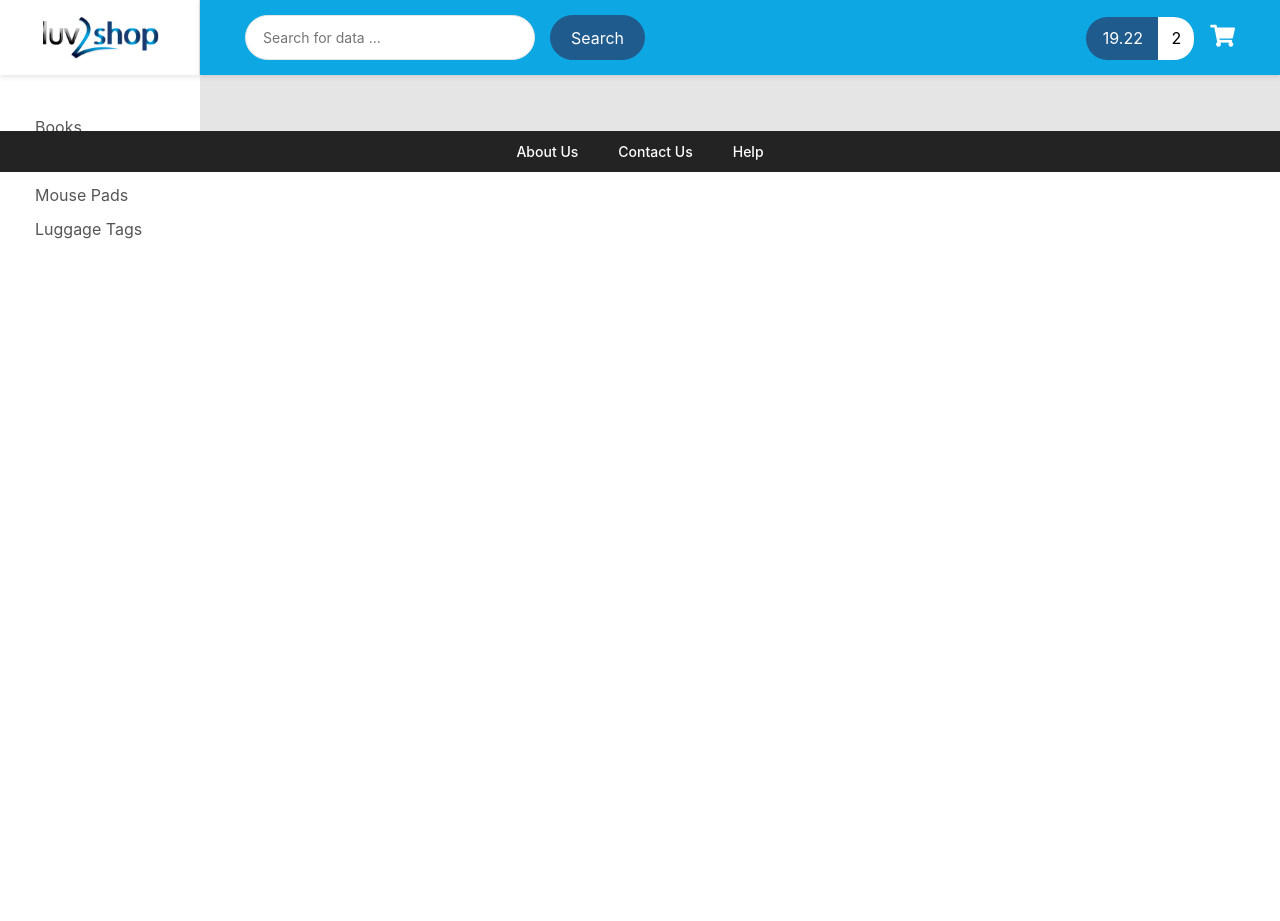
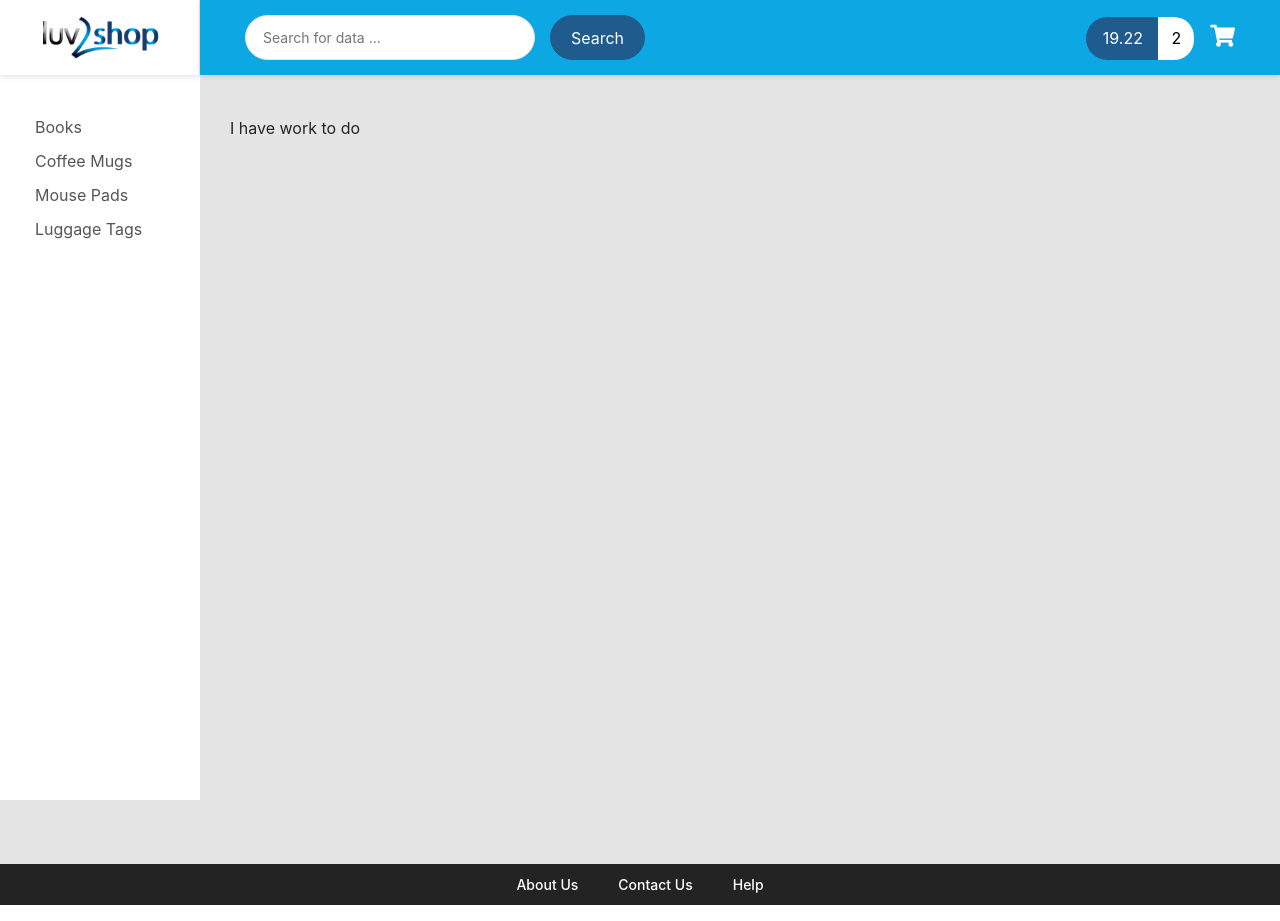
Before and after one commit to mListek/angular-ecommerce, an Angular app: page / in a window 1280 px wide. Before the commit the page ends 800 px from the top, so only its background shows below. Built offline with nearby package versions, Linux system fonts and the light colour scheme; no server answers.

Commit message:
created product-list-grid and added a reference in product-list.component.ts

```diff
--- /dev/null
+++ b/src/app/components/product-list/product-list-grid.component.html
@@ -0,0 +1,10 @@
+<div class="main-content">
+    <div class="section-content section-content-p30">
+        <div class="container-fluid">
+            <div class="row">
+                <!-- loop over the collection of products -->
+                <p>I have work to do</p>
+            </div>
+        </div>
+    </div>
+</div>
--- a/src/app/components/product-list/product-list.component.ts
+++ b/src/app/components/product-list/product-list.component.ts
@@ -4,7 +4,8 @@ import { ProductService } from 'src/app/services/product.service';
 
 @Component({
   selector: 'app-product-list',
-  templateUrl: './product-list-table.component.html',
+  templateUrl: './product-list-grid.component.html',
+  // templateUrl: './product-list-table.component.html',
   // templateUrl: './product-list.component.html',
   styleUrls: ['./product-list.component.css']
 })
```
